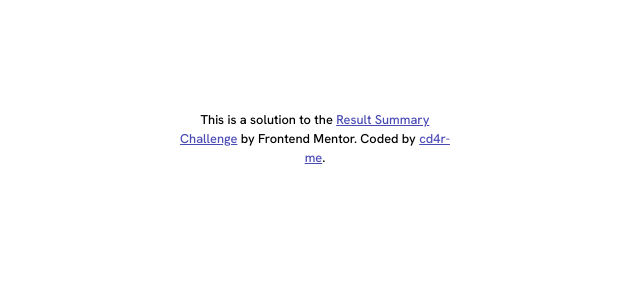
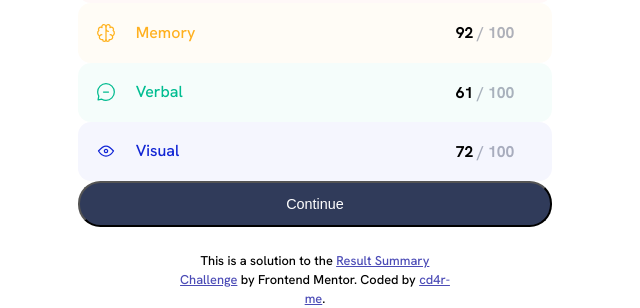
Before and after one commit to c4dr-me/result-summary, a plain HTML site: page index.html in a window 1280 px wide. Shown: the part 560-868 px from the top of the page, without its empty margins (325-965 px from the left). Before the commit the page ends 800 px from the top, so only its background shows below. Drawn offline with Linux system fonts and the light colour scheme.

Commit message:
Update style.css

```diff
--- a/style.css
+++ b/style.css
@@ -32,6 +32,7 @@ img,h2,h1,h3,p{
     display:block;
 }
 
+
 body{
     min-height: 100vh;
     display: grid;
@@ -40,11 +41,14 @@ body{
     font-family: "Hanken Grotesk";
 }
 
-#container{
+.container{
     display: grid;
     grid-template-columns:1fr 1fr;
-    min-height: 56vh;
-    max-width:34em;
+    max-height: 55rem;
+    max-width: 35em;
+    background: var(--color-white);
+    border-radius: 1rem;
+    box-shadow: 1px 1px 2rem rgba(27, 26, 26, 0.2);
 }
 
 #left-subcontainer{
@@ -52,7 +56,7 @@ body{
     grid-template-rows: auto auto auto auto;
     background: linear-gradient(to bottom, var(--color-slate-bg), var(--color-cobalt));
     justify-items: center;
-    border-radius: 1.2rem;
+    border-radius: 0.8rem 1.2rem 1.2rem 0.8rem;
     text-align: center;
 }
 
@@ -106,11 +110,9 @@ h2{
 
 #right-subcontainer{
     display: grid;
-    background-color: var(--color-White);
-    padding: 0.3rem 1.6rem;
-    border-radius: 1.2rem;
+    padding: 1.3rem 1.2rem;
     align-items: center;
-    box-shadow: 1px 1px 2rem rgba(27, 26, 26, 0.2);
+    border: none;
 }
 
 .summary-heading{
@@ -124,14 +126,14 @@ h2{
     .memory,
     .verbal{
         display: grid;
-        grid-template-columns: 0.25fr 0.5fr auto ;
-        justify-items: center;
+        grid-template-columns: auto 0.89fr auto ;
         align-items: center;
         padding: 1.1em;
         border-radius: 0.8em;
-        text-align:left;
+        max-width:100%;
     }
-/* text and background colors used */
+
+
 
 .reaction{
     background-color: var(--color-red-bg);
@@ -159,7 +161,8 @@ h2{
     background-color: var(--color-cobalt-bg);
 }
 .summary-visual{
-    color: var(--color-cobalt)
+    color: var(--color-cobalt);
+
 }
 
 .summary-score{
@@ -172,7 +175,6 @@ h2{
     opacity:0.39;
 }
 
-/*Continue button  */
 
 button{
     background-color: var(--color-gray-blue);
@@ -182,21 +184,20 @@ button{
     padding: 0.8rem 0.7em;
     font-size: 0.9em;
     text-decoration: none;
-    border: none;
     cursor: pointer;
 }
 
 button:hover{
     background-image: linear-gradient(to right,var(--color-slate-bg), var(--color-cobalt));
-
 }
-/* Works when you click on the button i.e active state */
+button:focus{
+    box-shadow: 0 0 0 3px rgba(75, 75, 182, 0.5);
+    overflow: hidden;
+}
 
 button:active{
     opacity: 0.7;
 }
-
-/*footer */
 
 .footer {
     font-size: 0.8rem;
@@ -207,3 +208,9 @@ button:active{
   .footer a {
     color: rgb(75, 75, 182);
   }
+
+  @media (max-width: 365px) {
+    .container {
+        display: block;
+    }
+  }
```
